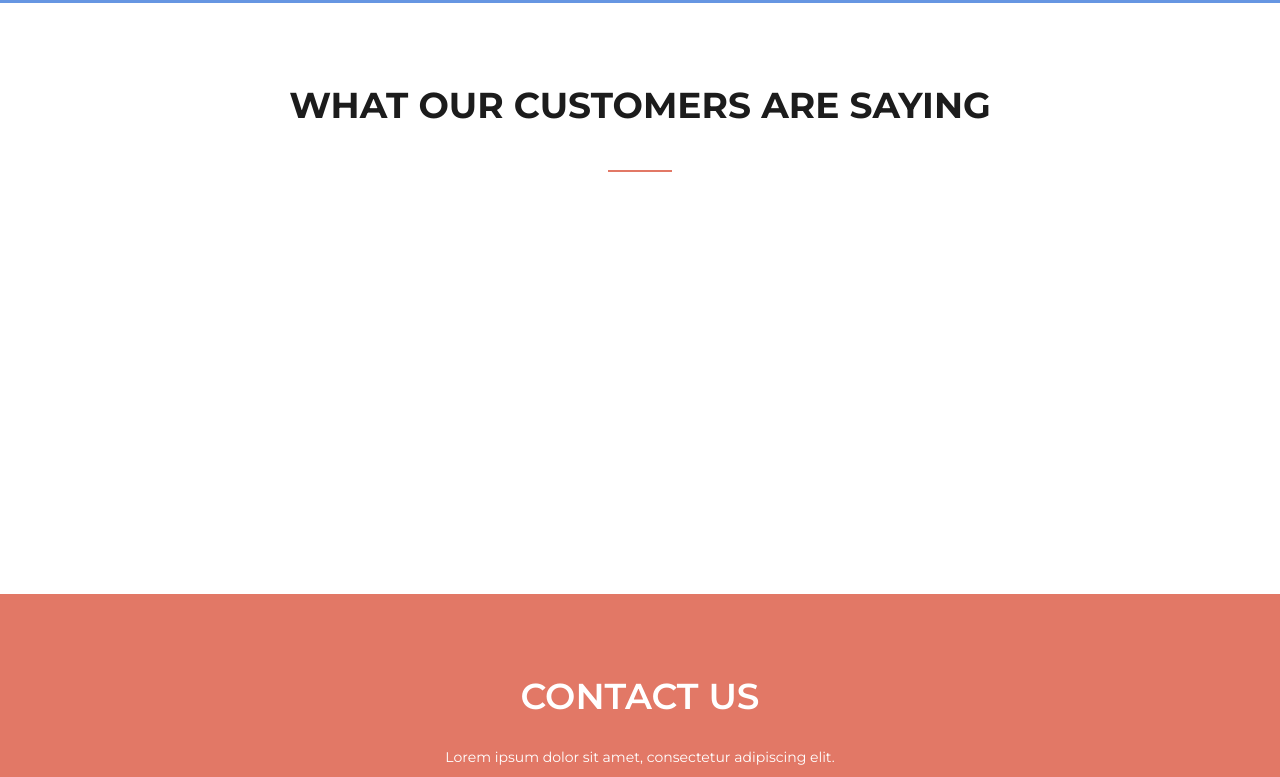
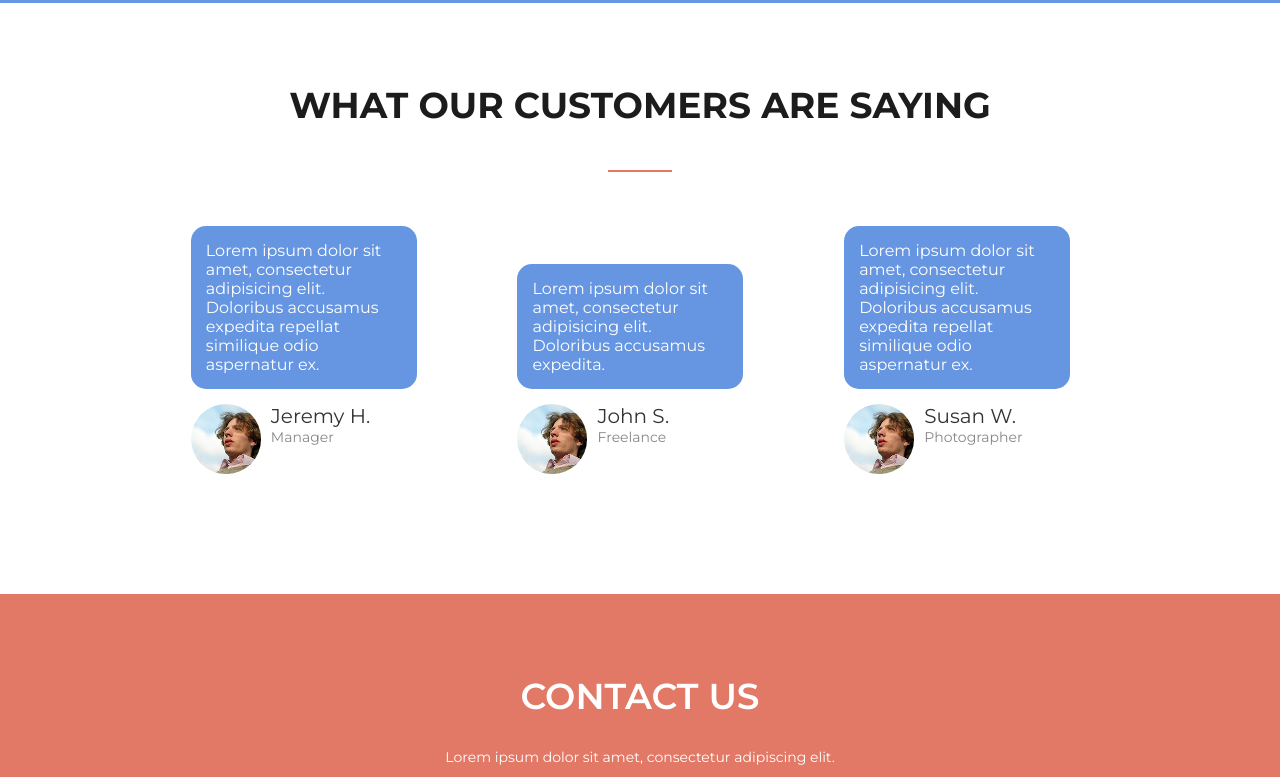
Before and after one commit to Edvardasziaunys/javascript-pradmenu-egzaminas, a plain HTML site: page index.html in a window 1280 px wide. Shown: the part 3508-4285 px from the top of the page. Drawn offline with Linux system fonts and the light colour scheme.

Commit message:
Created review cards, pagination left

```diff
--- a/index.js
+++ b/index.js
@@ -44,3 +44,78 @@ function toggleTab(tabNumber) {
     clickedButton.classList.add("active");
   }
 }
+
+//  Review cards
+
+function createReviewCard(comment, name, occupation, photoUrl) {
+  const card = document.createElement("div");
+  card.classList.add("review-card");
+
+  const commentBubble = document.createElement("div");
+  commentBubble.classList.add("comment-bubble");
+  commentBubble.textContent = comment;
+
+  const contentWrap = document.createElement("div");
+  contentWrap.classList.add("content-wrap");
+
+  const photo = document.createElement("img");
+  photo.classList.add("photo");
+  photo.src = photoUrl;
+
+  const infoWrap = document.createElement("div");
+  infoWrap.classList.add("info-wrap");
+
+  const nameElement = document.createElement("div");
+  nameElement.classList.add("name");
+  nameElement.textContent = name;
+
+  const occupationElement = document.createElement("div");
+  occupationElement.classList.add("occupation");
+  occupationElement.textContent = occupation;
+
+  infoWrap.appendChild(nameElement);
+  infoWrap.appendChild(occupationElement);
+
+  contentWrap.appendChild(photo);
+  contentWrap.appendChild(infoWrap);
+
+  card.appendChild(commentBubble);
+  card.appendChild(contentWrap);
+
+  return card;
+}
+
+const reviewsData = [
+  {
+    comment:
+      "Lorem ipsum dolor sit amet, consectetur adipisicing elit. Doloribus accusamus expedita repellat similique odio aspernatur ex.",
+    name: "Jeremy H.",
+    occupation: "Manager",
+    photoUrl: "./avatar_2_u231.png",
+  },
+  {
+    comment:
+      "Lorem ipsum dolor sit amet, consectetur adipisicing elit. Doloribus accusamus expedita.",
+    name: "John S.",
+    occupation: "Freelance",
+    photoUrl: "./avatar_2_u231.png",
+  },
+  {
+    comment:
+      "Lorem ipsum dolor sit amet, consectetur adipisicing elit. Doloribus accusamus expedita repellat similique odio aspernatur ex.",
+    name: "Susan W.",
+    occupation: "Photographer",
+    photoUrl: "./avatar_2_u231.png",
+  },
+];
+
+const reviewContainer = document.querySelector(".what-bottom");
+reviewsData.forEach((review) => {
+  const card = createReviewCard(
+    review.comment,
+    review.name,
+    review.occupation,
+    review.photoUrl
+  );
+  reviewContainer.appendChild(card);
+});
--- a/style.css
+++ b/style.css
@@ -614,6 +614,45 @@ form {
   padding-left: 150px;
   padding-right: 150px;
 }
+.what-bottom {
+  display: flex;
+  flex-direction: row;
+  align-items: flex-end;
+  justify-content: space-around;
+  margin-top: 50px;
+}
+.review-card {
+  display: flex;
+  flex-direction: column;
+  width: 25%;
+}
+.comment-bubble {
+  background-color: #6696e2;
+  padding: 15px;
+  width: 80%;
+  border-radius: 15px;
+  font-size: 16px;
+}
+.content-wrap {
+  display: flex;
+  flex-direction: row;
+  padding-top: 15px;
+}
+.photo {
+  width: 70px;
+  height: 70px;
+}
+.info-wrap {
+  padding-left: 10px;
+}
+.name {
+  color: #333333;
+  font-size: 20px;
+}
+.occupation {
+  color: #86878b;
+  font-size: 14px;
+}
 .contact {
   background-color: #e27866;
   height: 573px;
```
